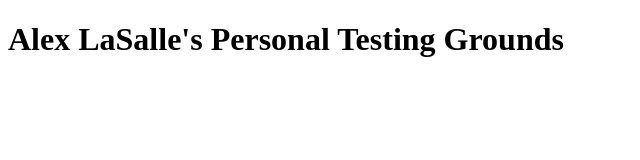
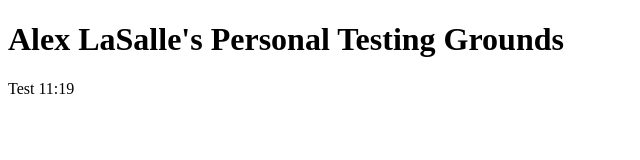
Before and after one commit to spicywhitefist/alasalle42.github.io, a plain HTML site: page index.html in a window 1280 px wide. Shown: the full height of the page, 0-640 px from the left. Drawn offline with Linux system fonts and the light colour scheme.

Commit message:
Commit 11:20

```diff
--- a/index.html
+++ b/index.html
@@ -10,5 +10,8 @@
 <body>
 <h1>Alex LaSalle's Personal Testing Grounds</h1>
 
+<p>Test 11:19</p>
+
+
 
 </body>
```
